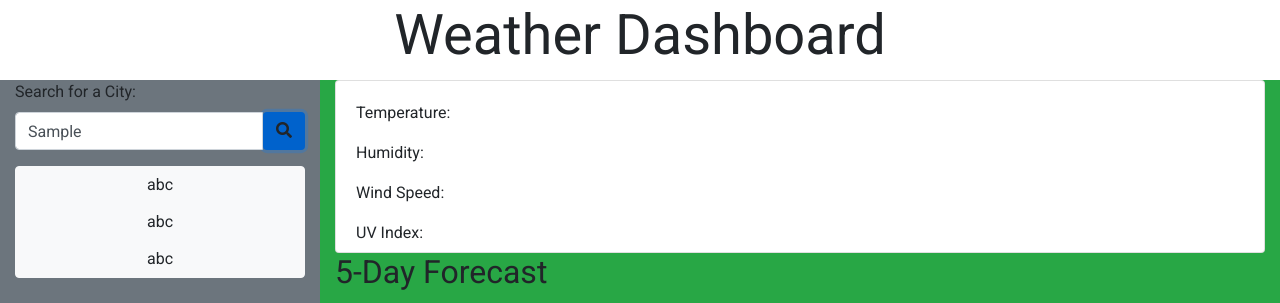
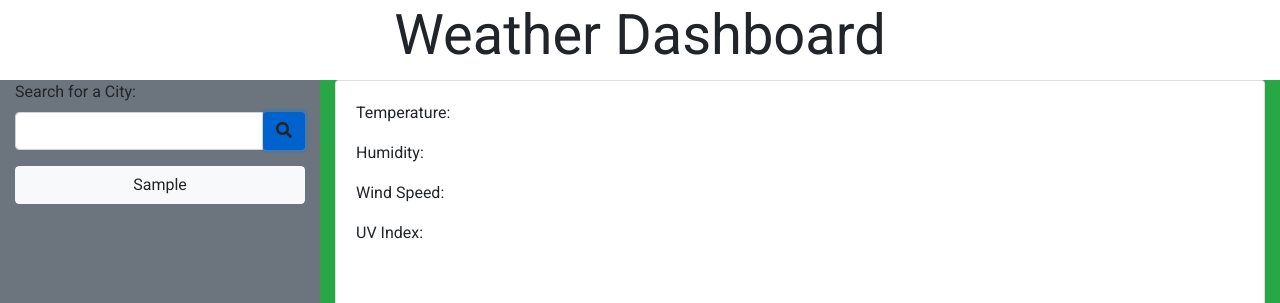
Before and after one commit to GurkiratSaini/weather-dashboard, a plain HTML site: page index.html in a window 1280 px wide. Both pictures are taken after typing "Sample" into the empty fields and a click on the button 284 px from the left and 131 px from the top of the page. Shown: the top 303 px of the page. Drawn offline with nearby package versions, Linux system fonts and the light colour scheme; no server answers.

Commit message:
added dynamic button generation for search history

```diff
--- a/assets/css/style.css
+++ b/assets/css/style.css
@@ -22,3 +22,7 @@ header {
     border: none;
     outline: none;
 }
+
+main {
+    height: 90%;
+}
--- a/assets/js/script.js
+++ b/assets/js/script.js
@@ -1,9 +1,10 @@
-var uvIndex = "";
-
-
 
 function getWeather(cityName){
     var apiUrl = `https://api.openweathermap.org/data/2.5/forecast?q=${cityName}&APPID=3e8aa64128a8b382a871af127be1e2d0&units=imperial&exclude=current,minutely,hourly`;
+
+    $("#cityName").val("");
+    var searchHistoryBtn = $(`<button type="button" class="btn btn-light">${cityName}</button>`);
+    $(".btn-group-vertical").append(searchHistoryBtn);
 
     fetch(apiUrl)
     .then(function(response) {
@@ -64,8 +65,6 @@ $("#searchBtn").on("click", function(event) {
 
 
 /* TO-DO
-- Fetch request for UV Index
-- For Loop to populate forecast data
 - appendChild for search history Buttons
 - Event Handling for search history buttons
 - Local Storage set and get for Search History Buttons
--- a/index.html
+++ b/index.html
@@ -31,9 +31,7 @@
                     </div>
                 </form>
                 <div id="searchHistory" class="btn-group-vertical w-100">
-                    <button type="button" class="btn btn-light" id="searchHistoryBtn1">abc</button>
-                    <button type="button" class="btn btn-light" id="searchHistoryBtn1">abc</button>
-                    <button type="button" class="btn btn-light" id="searchHistoryBtn1">abc</button>
+                    <!-- <button type="button" class="btn btn-light" id="searchHistoryBtn1">abc</button> -->
                 </div>
             </div>
             <div class="col-9 bg-success d-flex flex-column justify-content-between">
```
